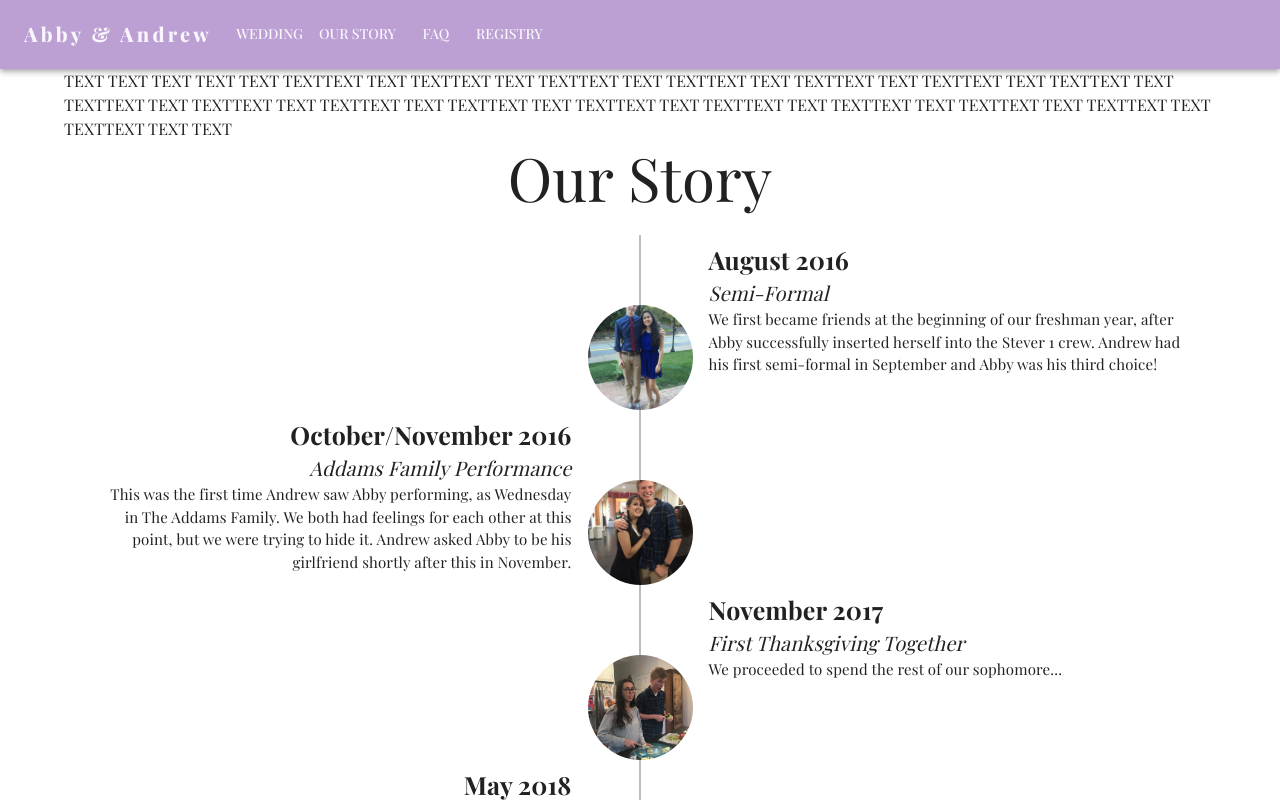
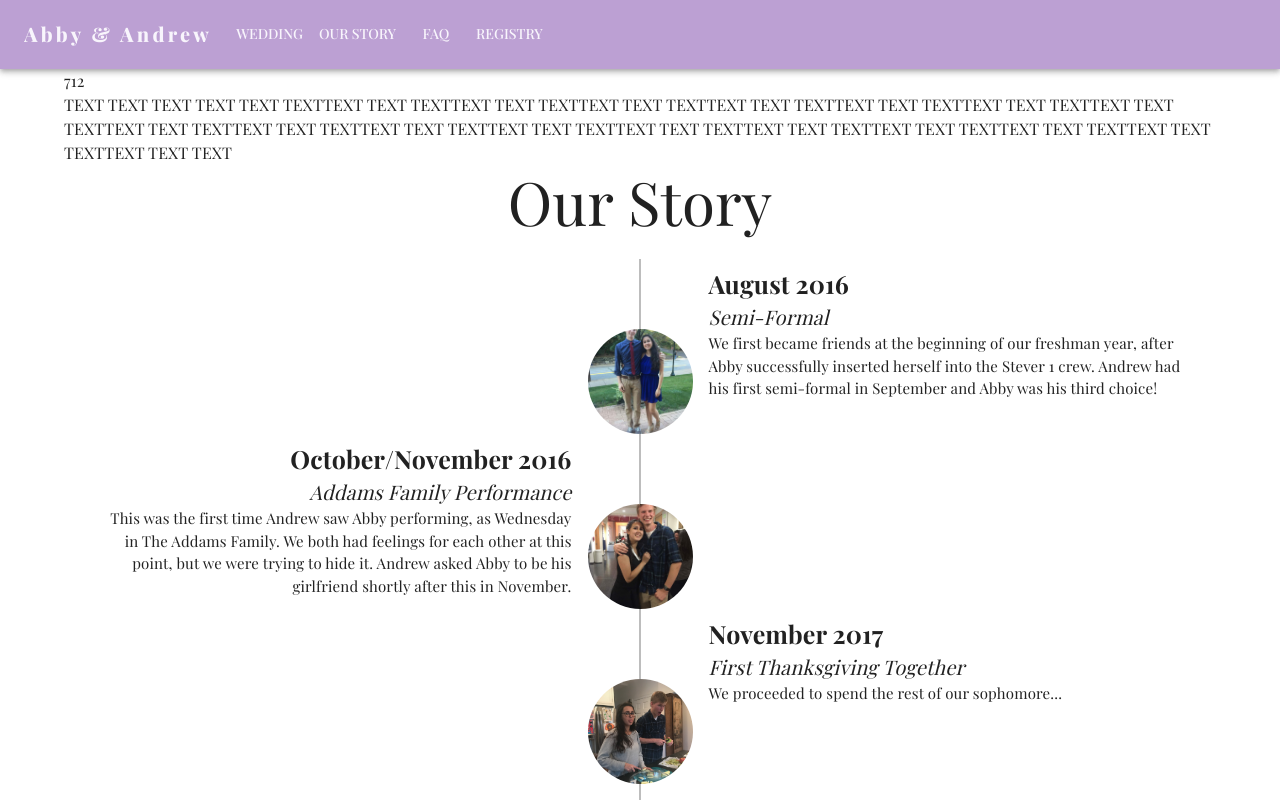
Before and after one commit to abby-pfingsten/wedding, a React (Create React App) app: page / in a window 1280 px wide. Shown: the top 800 px of the page. Built offline with nearby package versions, Linux system fonts and the light colour scheme; a web font is replaced by a local one.

Commit message:
have date subtraction calculator

```diff
--- a/src/pages/Wedding.jsx
+++ b/src/pages/Wedding.jsx
@@ -1,8 +1,26 @@
 import Container from '@mui/material/Container';
 import Grid from '@mui/material/Grid';
+import { Typography } from '@mui/material';
 import * as React from 'react';
+import { useState } from 'react';
 
 export default function Wedding() {
+  const [timer, setTimer] = useState('00:00:00');
+  // const [currentDate, setCurrentDate] = useState(null);
+
+  const currentDate = new Date();
+  // setCurrentDate(new Date());
+
+  const weddingWeekend = new Date('2026-09-01T16:15:00Z');
+
+  function subtractDates(currentDate, weddingDate) {
+    // setCurrentDate(new Date());
+    const millisecondsDiff = weddingDate.getTime() - currentDate.getTime();
+    const daysDiff = Math.floor(millisecondsDiff / (1000 * 60 * 60 * 24));
+
+    return daysDiff;
+  }
+
   return (
     <>
       <Container id='Wedding'>
@@ -12,6 +30,8 @@ export default function Wedding() {
             flexDirection: 'column',
           }}
         >
+          {/* subtractDates(currentDate, weddingWeekend) */}
+          <Typography>{subtractDates(currentDate, weddingWeekend)}</Typography>
           TEXT TEXT TEXT TEXT TEXT TEXTTEXT TEXT TEXTTEXT TEXT TEXTTEXT TEXT
           TEXTTEXT TEXT TEXTTEXT TEXT TEXTTEXT TEXT TEXTTEXT TEXT TEXTTEXT TEXT
           TEXTTEXT TEXT TEXTTEXT TEXT TEXTTEXT TEXT TEXTTEXT TEXT TEXTTEXT TEXT
```
